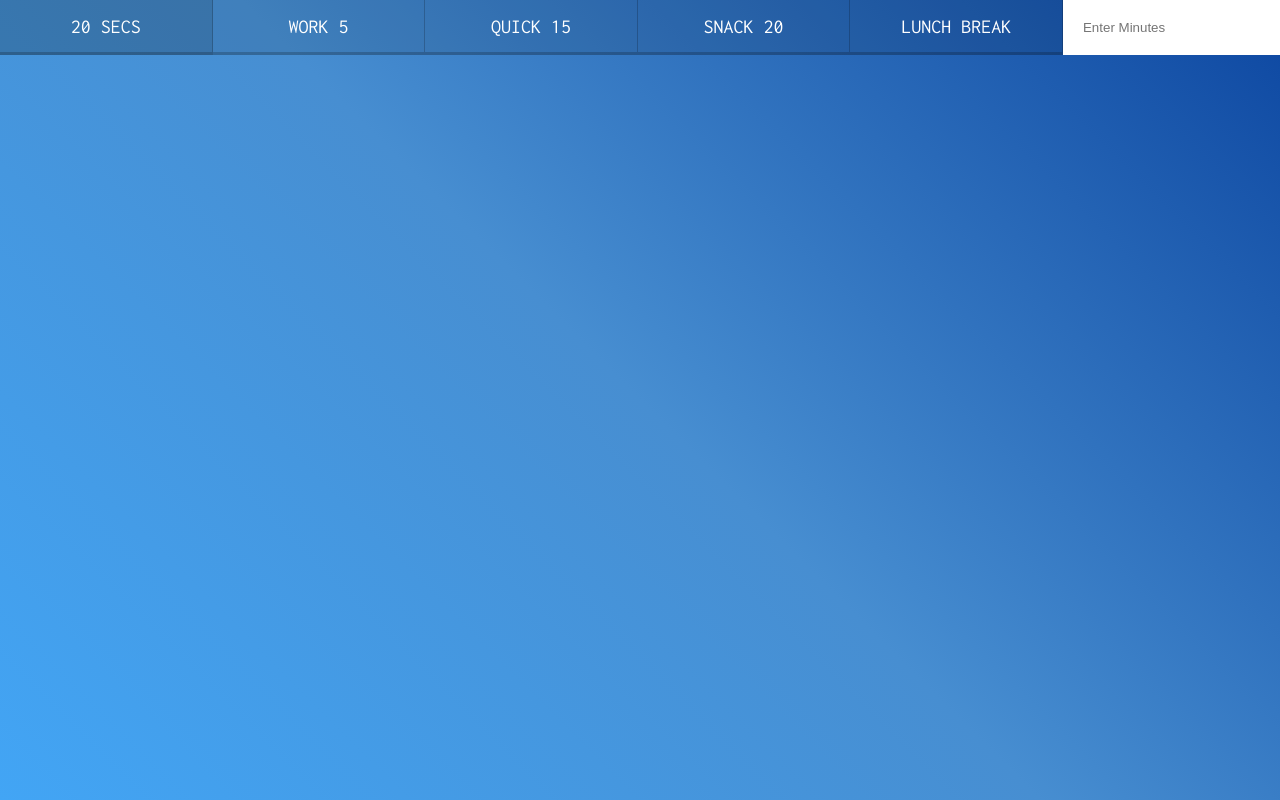
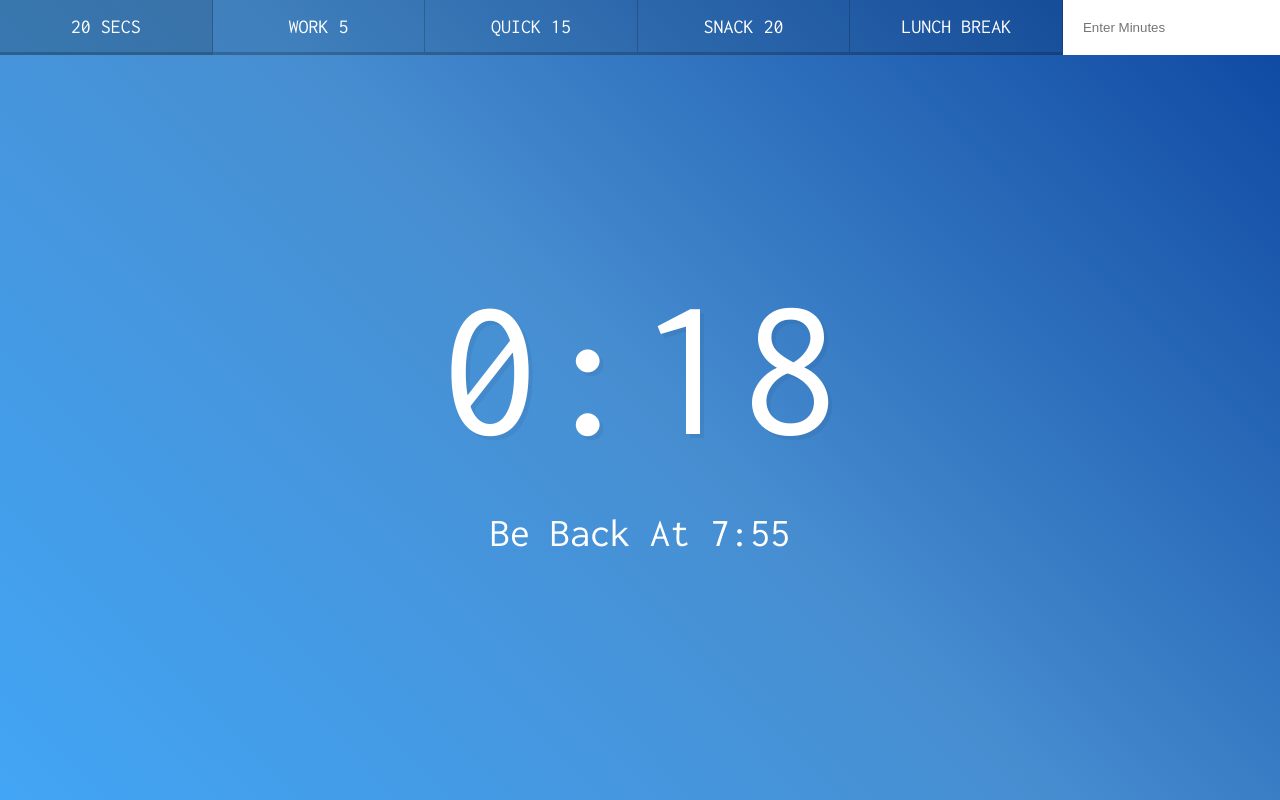
Before and after one commit to longoriaio/js30, a plain HTML site: page 29 - Countdown Timer/index.html in a window 1280 px wide. Both pictures are taken after a click on the button "20 SECS". Drawn offline with Linux system fonts and the light colour scheme.

Commit message:
create lesson 29 solution

```diff
--- a/29 - Countdown Timer/index.html
+++ b/29 - Countdown Timer/index.html
@@ -24,6 +24,6 @@
     </div>
   </div>
 
-  <script src="scripts-START.js"></script>
+  <script src="scripts.js"></script>
 </body>
 </html>
--- a/29 - Countdown Timer/scripts.js
+++ b/29 - Countdown Timer/scripts.js
@@ -0,0 +1,56 @@
+let countdown;
+const timerDisplay = document.querySelector('.display__time-left');
+const endTime = document.querySelector('.display__end-time');
+const buttons = document.querySelectorAll('[data-time]');
+
+function timer(seconds) {
+  // clear any existing timers
+  clearInterval(countdown);
+
+  const now = Date.now();
+  const then = now + seconds * 1000;
+  displayTimeLeft(seconds);
+  displayEndTime(then);
+
+  countdown = setInterval(() => {
+    const secondsLeft = Math.round((then - Date.now()) / 1000);
+    // check if we should  stop it!
+    if(secondsLeft < 0) {
+      clearInterval(countdown);
+      return;
+    }
+    // display it
+    displayTimeLeft(secondsLeft);
+  }, 1000);
+}
+
+function displayTimeLeft(seconds) {
+  const minutes = Math.floor(seconds / 60);
+  const remainderSeconds = seconds % 60;
+  const display = `${minutes}:${remainderSeconds < 10 ? '0' : '' }${remainderSeconds}`;
+  document.title = display;
+  timerDisplay.textContent = display;
+}
+
+function displayEndTime(timestamp) {
+  const end = new Date(timestamp);
+  const hour = end.getHours();
+  const adjustedHour = hour > 12 ? hour - 12 : hour;
+  const minutes = end.getMinutes();
+  endTime.textContent = `Be Back At ${adjustedHour}:${minutes < 10 ? '0' : ''}${minutes}`;
+}
+
+function startTimer() {
+  const seconds = parseInt(this.dataset.time);
+  timer(seconds);
+
+}
+
+buttons.forEach(button => button.addEventListener('click', startTimer));
+document.customForm.addEventListener('submit', function(e) {
+  e.preventDefault();
+  const mins = this.minutes.value;
+  console.log(mins);
+  timer(mins * 60);
+  this.reset();
+});
```
